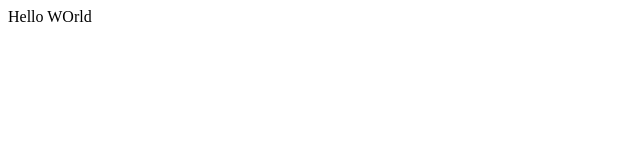
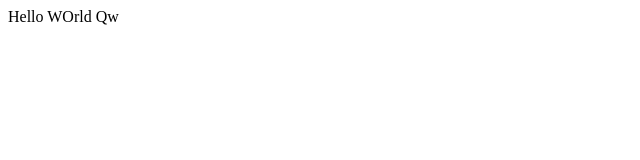
Before and after one commit to CoramDeo03/Project2, a plain HTML site: page ha.html in a window 1280 px wide. Shown: the full height of the page, 0-640 px from the left. Drawn offline with Linux system fonts and the light colour scheme.

Commit message:
testing,

```diff
--- a/ha.html
+++ b/ha.html
@@ -6,6 +6,6 @@
     <title>Document</title>
 </head>
 <body>
-    Hello WOrld
+    Hello WOrld Qw
 </body>
 </html>
```
